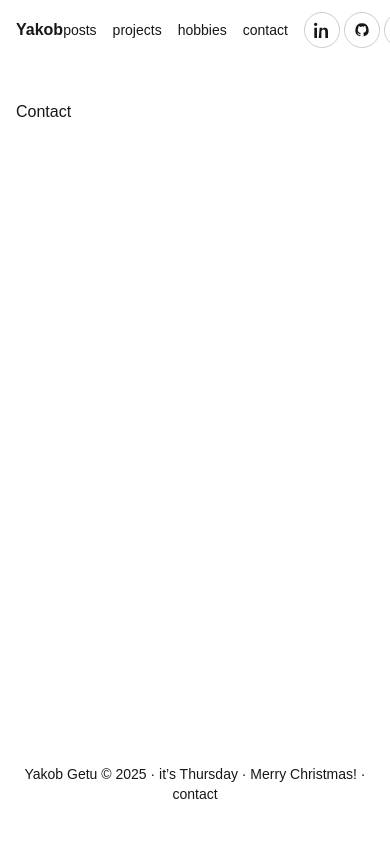
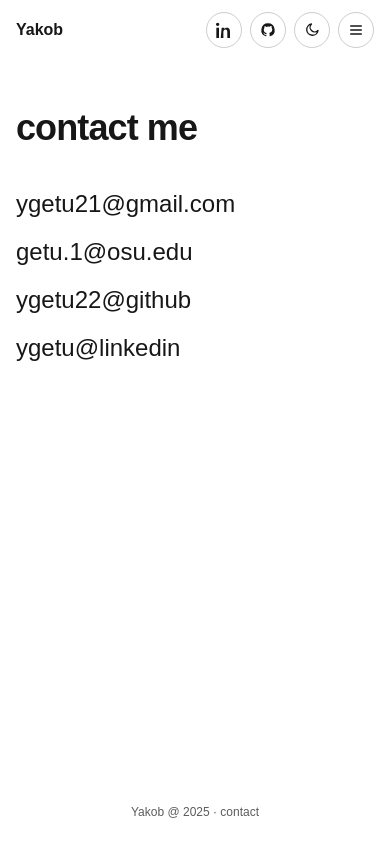
Before and after one commit to ygetu22/yakobgetu-portfolio, a Next.js app: page /contact in a window 390 px wide. Built offline with nearby package versions, Linux system fonts and the light colour scheme.

Commit message:
feat: dark-mode spotlight, icon header + responsive mobile menu, update footer and contact page

```diff
--- a/src/app/contact/page.tsx
+++ b/src/app/contact/page.tsx
@@ -1,3 +1,43 @@
 export default function ContactPage() {
-  return <main className="mx-auto max-w-5xl px-4 py-10">Contact</main>;
+  return (
+    <main className="mx-auto max-w-5xl px-4 py-12">
+      <h1 className="text-4xl font-semibold tracking-tight md:text-5xl">
+        contact me
+      </h1>
+
+      <div className="mt-10 space-y-4 text-2xl md:text-3xl">
+        <a
+          href="mailto:ygetu21@gmail.com"
+          className="block font-mono hover:opacity-80"
+        >
+          ygetu21@gmail.com
+        </a>
+
+        <a
+          href="mailto:getu.1@osu.edu"
+          className="block font-mono hover:opacity-80"
+        >
+          getu.1@osu.edu
+        </a>
+
+        <a
+          href="https://github.com/ygetu22"
+          target="_blank"
+          rel="noreferrer"
+          className="block font-mono hover:opacity-80"
+        >
+          ygetu22@github
+        </a>
+
+        <a
+          href="https://www.linkedin.com/in/ygetu/"
+          target="_blank"
+          rel="noreferrer"
+          className="block font-mono hover:opacity-80"
+        >
+          ygetu@linkedin
+        </a>
+      </div>
+    </main>
+  );
 }
--- a/src/app/page.tsx
+++ b/src/app/page.tsx
@@ -84,8 +84,7 @@ export default function Home() {
 
 
             <p>
-              I like building clean projects, shipping real features, and writing
-              down what I learn.
+              I focus on clean builds and real progress. I post my work and updates here.
             </p>
           </div>
 
--- a/src/components/footer.tsx
+++ b/src/components/footer.tsx
@@ -5,22 +5,10 @@ import Link from "next/link";
 export default function Footer() {
   const year = new Date().getFullYear();
 
-  const weekday = new Intl.DateTimeFormat("en-US", {
-    weekday: "long",
-    timeZone: "America/New_York",
-  }).format(new Date());
-
-  const now = new Date();
-  const isChristmas = now.getMonth() === 11 && now.getDate() === 25;
-
-  const parts = [
-    `Yakob Getu © ${year}`,
-    `it’s ${weekday}`,
-    isChristmas ? "Merry Christmas!" : null,
-  ].filter(Boolean);
+  const parts = [`Yakob @ ${year}`];
 
   return (
-    <footer className="w-full py-10 text-center text-sm">
+    <footer className="w-full py-6 text-center text-xs opacity-70">
       <div className="mx-auto max-w-5xl px-4">
         <span>{parts.join(" · ")}</span>
         <span>{" · "}</span>
--- a/src/components/header.tsx
+++ b/src/components/header.tsx
@@ -2,6 +2,7 @@
 
 import { useTheme } from "next-themes";
 import Link from "next/link";
+import * as React from "react";
 
 function GitHubIcon(props: React.SVGProps<SVGSVGElement>) {
   return (
@@ -73,7 +74,9 @@ function MoonIcon(props: React.SVGProps<SVGSVGElement>) {
 
 function ThemeToggle() {
   const { resolvedTheme, setTheme } = useTheme();
-  const isDark = resolvedTheme === "dark";
+  const [mounted, setMounted] = React.useState(false);
+  React.useEffect(() => setMounted(true), []);
+  const isDark = mounted && resolvedTheme === "dark";
 
   return (
     <button
@@ -82,25 +85,108 @@ function ThemeToggle() {
       className="inline-flex h-9 w-9 items-center justify-center rounded-full border border-black/20 hover:opacity-80 dark:border-white/20"
       aria-label="Toggle theme"
     >
-      <span className="sr-only" suppressHydrationWarning>
-        {isDark ? "Switch to light mode" : "Switch to dark mode"}
-      </span>
-      <span suppressHydrationWarning>
+      <span className="sr-only">Toggle theme</span>
       {isDark ? <SunIcon className="h-4 w-4" /> : <MoonIcon className="h-4 w-4" />}
-      </span>
     </button>
   );
 }
 
+function IconButton(props: {
+  href: string;
+  label: string;
+  children: React.ReactNode;
+}) {
+  const { href, label, children } = props;
+  return (
+    <a
+      href={href}
+      target="_blank"
+      rel="noreferrer"
+      aria-label={label}
+      className="inline-flex h-9 w-9 items-center justify-center rounded-full border border-black/20 hover:opacity-80 dark:border-white/20"
+    >
+      {children}
+    </a>
+  );
+}
+
+function MenuIcon(props: React.SVGProps<SVGSVGElement>) {
+  return (
+    <svg
+      viewBox="0 0 24 24"
+      aria-hidden="true"
+      fill="none"
+      stroke="currentColor"
+      strokeWidth="2"
+      strokeLinecap="round"
+      strokeLinejoin="round"
+      {...props}
+    >
+      <path d="M4 6h16" />
+      <path d="M4 12h16" />
+      <path d="M4 18h16" />
+    </svg>
+  );
+}
+
+function MobileMenu(props: { onNavigate: () => void }) {
+  const { onNavigate } = props;
+
+  return (
+    <div className="flex flex-col gap-1 p-2 text-sm">
+      <Link href="/posts" className="rounded-lg px-3 py-2 hover:opacity-80" onClick={onNavigate}>
+        posts
+      </Link>
+      <Link href="/projects" className="rounded-lg px-3 py-2 hover:opacity-80" onClick={onNavigate}>
+        projects
+      </Link>
+      <Link href="/hobbies" className="rounded-lg px-3 py-2 hover:opacity-80" onClick={onNavigate}>
+        hobbies
+      </Link>
+      <Link href="/contact" className="rounded-lg px-3 py-2 hover:opacity-80" onClick={onNavigate}>
+        contact
+      </Link>
+    </div>
+  );
+}
+
 export default function Header() {
+  const [menuOpen, setMenuOpen] = React.useState(false);
+  const menuAreaRef = React.useRef<HTMLDivElement | null>(null);
+
+  React.useEffect(() => {
+    if (!menuOpen) return;
+
+    const onKeyDown = (e: KeyboardEvent) => {
+      if (e.key === "Escape") setMenuOpen(false);
+    };
+
+    const onClickOutside = (e: MouseEvent) => {
+      const el = menuAreaRef.current;
+      if (!el) return;
+      if (e.target instanceof Node && !el.contains(e.target)) {
+        setMenuOpen(false);
+      }
+    };
+
+    window.addEventListener("keydown", onKeyDown);
+    window.addEventListener("mousedown", onClickOutside);
+    return () => {
+      window.removeEventListener("keydown", onKeyDown);
+      window.removeEventListener("mousedown", onClickOutside);
+    };
+  }, [menuOpen]);
+
   return (
-    <header className="sticky top-0 z-50 bg-background text-foreground">
+    <header className="sticky top-0 z-50 bg-transparent text-foreground">
       <div className="mx-auto flex max-w-5xl items-center justify-between px-4 py-3">
         <Link href="/" className="text-base font-semibold">
           Yakob
         </Link>
 
-        <nav className="flex items-center gap-4 text-sm">
+        <nav className="flex items-center gap-2">
+          {/* Desktop links */}
+          <div className="hidden items-center gap-4 text-sm md:flex">
             <Link href="/posts" className="hover:underline">
               posts
             </Link>
@@ -113,29 +199,41 @@ export default function Header() {
             <Link href="/contact" className="hover:underline">
               contact
             </Link>
+          </div>
 
-          <div className="flex items-center gap-1">
-            <a
-              href="https://www.linkedin.com/in/ygetu/"
-              target="_blank"
-              rel="noreferrer"
-              className="inline-flex h-9 w-9 items-center justify-center rounded-full border border-black/20 hover:opacity-80 dark:border-white/20"
-              aria-label="LinkedIn"
+          {/* Icons always visible */}
+          <div ref={menuAreaRef} className="relative flex items-center gap-2">
+            <IconButton href="https://www.linkedin.com/in/ygetu/" label="LinkedIn">
+              <LinkedInIcon className="h-4 w-4" />
+            </IconButton>
+            <IconButton href="https://github.com/ygetu22" label="GitHub">
+              <GitHubIcon className="h-4 w-4" />
+            </IconButton>
+            <ThemeToggle />
+
+            {/* Mobile menu button */}
+            <button
+              type="button"
+              className="inline-flex h-9 w-9 items-center justify-center rounded-full border border-black/20 hover:opacity-80 dark:border-white/20 md:hidden"
+              aria-label="Open menu"
+              aria-expanded={menuOpen}
+              aria-controls="mobile-menu"
+              onClick={() => setMenuOpen((v) => !v)}
             >
-              <LinkedInIcon className="h-4 w-4" />
-            </a>
+              <MenuIcon className="h-4 w-4" />
+            </button>
 
-            <a
-              href="https://github.com/ygetu22"
-              target="_blank"
-              rel="noreferrer"
-              className="inline-flex h-9 w-9 items-center justify-center rounded-full border border-black/20 hover:opacity-80 dark:border-white/20"
-              aria-label="GitHub"
+            {/* Mobile dropdown (overlay) */}
+            {menuOpen ? (
+              <div
+                id="mobile-menu"
+                className="absolute right-0 top-full z-50 mt-2 w-56 max-w-[calc(100vw-2rem)] md:hidden"
               >
-              <GitHubIcon className="h-4 w-4" />
-            </a>
-
-            <ThemeToggle />
+                <div className="overflow-hidden rounded-xl border border-black/10 bg-background dark:border-white/10">
+                  <MobileMenu onNavigate={() => setMenuOpen(false)} />
+                </div>
+              </div>
+            ) : null}
           </div>
         </nav>
       </div>
```
Lines whose indentation alone changed are shown as unchanged.
